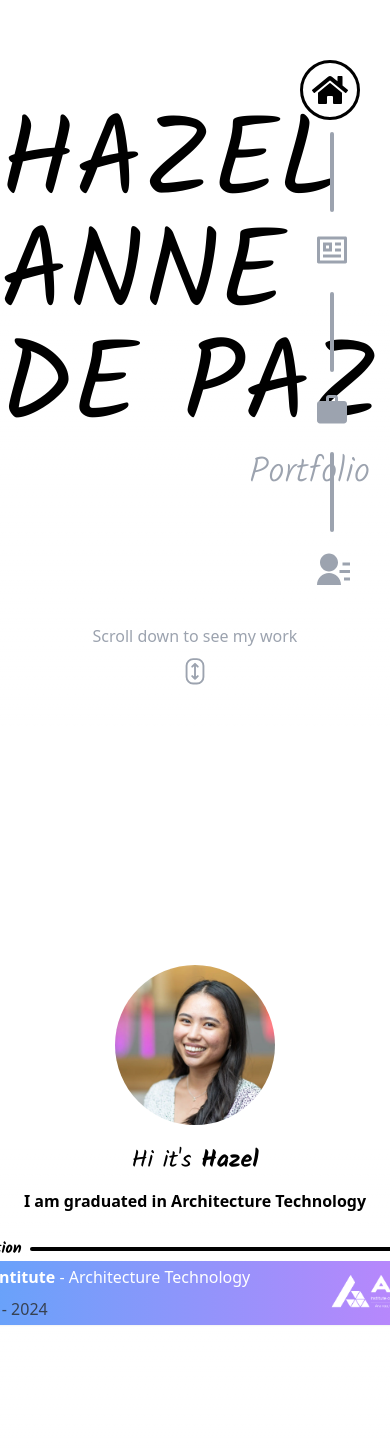
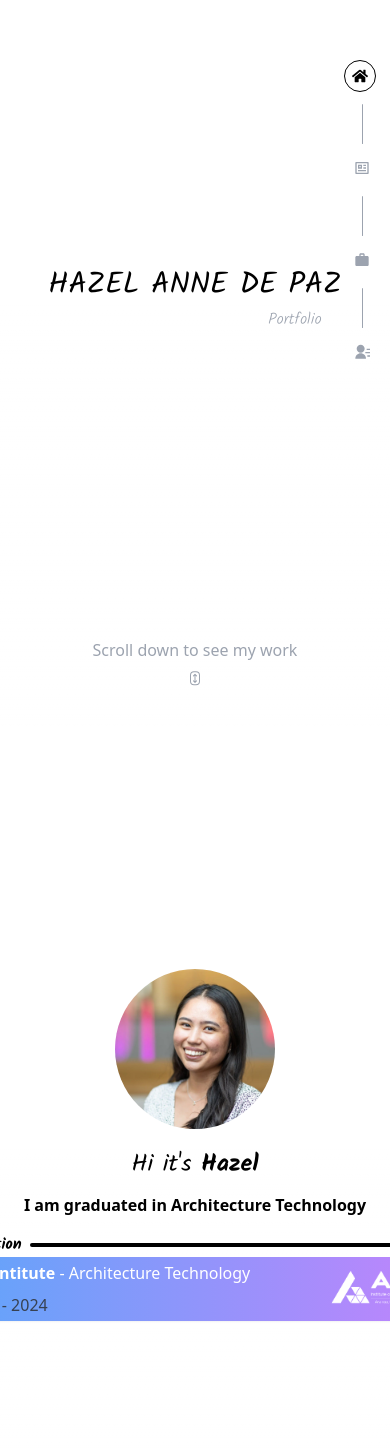
Before and after one commit to sudarshanm03986/HazelPortfolio-web, a React (Vite) app: page / in a window 390 px wide. Shown: the part 117-1568 px from the top of the page. Built offline with nearby package versions, Linux system fonts and the light colour scheme.

Commit message:
added mobile view

```diff
--- a/src/App.tsx
+++ b/src/App.tsx
@@ -53,7 +53,7 @@ function App() {
         }}
 
       > */}
-      <div className={`fixed right-5 top-[20vh]`}><Nav  activeSection={activeSection} /></div>
+      <div className={`fixed sm:right-5 right-1 top-[20vh]`}><Nav  activeSection={activeSection} /></div>
       {/* </motion.div> */}
       <Home/>
       <About/>
--- a/src/compoent/nav.tsx
+++ b/src/compoent/nav.tsx
@@ -32,7 +32,7 @@ const Nav = (props:any) => {
             initial="hidden"
             animate="visible"
             transition={{duration:0.5 , delay:0.25*(index - 0.5), type: "spring"}}
-            className=" h-20 w-1 rounded-full bg-gray-400 mb-2 "  />
+            className=" sm:h-20 sm:w-1 h-10  w-[1px] rounded-full bg-gray-400 mb-2 "  />
 
           )}
           <a
@@ -41,7 +41,7 @@ const Nav = (props:any) => {
               props.activeSection === tab.name
                 ? "text-black"
                 : "hover:text-black text-gray-400"
-            } relative rounded-full p-3 font-medium duration-300 transition focus-visible:outline-2 text-4xl`}
+            } relative rounded-full sm:p-3 p-2 font-medium duration-300 transition focus-visible:outline-2 sm:text-4xl `}
             style={{
               WebkitTapHighlightColor: "transparent",
             }}
@@ -51,7 +51,7 @@ const Nav = (props:any) => {
               <motion.span
 
                 layoutId="bubble"
-                className="absolute inset-0 z-10 border-[3px] rounded-full border-black mix-blend-difference"
+                className="absolute inset-0 z-10 sm:border-[3px]  border-[1px] rounded-full border-black mix-blend-difference"
                 transition={{ type: "spring", bounce: 0.1, duration: 0.8 }}
               />
             )}
--- a/src/layouts/appear.tsx
+++ b/src/layouts/appear.tsx
@@ -1,9 +1,13 @@
 import {motion, useAnimation, useInView} from "framer-motion";
 import { useEffect, useRef } from "react";
 
+interface Props {
+    children : JSX.Element,
+    width?: "fit-content" | "100%"
 
+}
 
-const Appear = (props:any) => {
+const Appear = ({children, width} : Props) => {
 
     //code
     const ref = useRef(null);
@@ -22,6 +26,7 @@ const Appear = (props:any) => {
 
     return (<div
             ref={ref}
+            style={{position: "relative", width: width}}
             >
         <motion.div
             variants={{
@@ -35,7 +40,7 @@ const Appear = (props:any) => {
                 delay:0.25
             }}>
 
-            {props.children}
+            {children}
 
         </motion.div>
     </div> );
--- a/src/layouts/screen.tsx
+++ b/src/layouts/screen.tsx
@@ -1,7 +1,7 @@
 const Screen = (props:any) => {
     return (
       <section className="w-[100%] min-h-[100vh] h-fit flex justify-center">
-        <div className=" lg:w-[80%] min-h-[100vh] h-fit ">
+        <div className=" sm:w-full lg:w-[80%] min-h-[100vh] h-fit ">
 
           {props.children}
 
--- a/src/views/About.tsx
+++ b/src/views/About.tsx
@@ -13,32 +13,43 @@ const About = () => {
         <div className="flex items-center flex-col justify-center h-screen gap-2">
 
             <Appear>
-            <img src={Pic}  className="rounded-full w-40"/>
+                <img src={Pic}  className="rounded-full w-40"/>
             </Appear>
             <Appear>
-            <h1 className="text-2xl text-center p-3">Hi it's <strong>Hazel</strong></h1>
-            <p className="font-semibold">I am graduated in Architecture Technology</p>
+                <div>
+                <h1 className="text-2xl text-center p-3">Hi it's <strong>Hazel</strong></h1>
+                <p className="font-semibold">I am graduated in Architecture Technology</p>
+                </div>
             </Appear>
-            <p></p>
+
 
             <div className=" p-2  w-[500px] h-fit ">
                 <div className="flex items-center gap-2">
-                <h1 className="font-semibold">Education</h1>
-                <div className=" bg-black w-full h-1 rounded" />
+                <Appear>
+                    <h1 className="font-semibold">Education</h1>
+                </Appear>
+                <Appear width="100%" >
+                <div className=" bg-black w-full h-1 rounded" ></div>
+                </Appear>
+
                 </div>
 
+                <Appear>
                 <div className=" bg-gradient-to-r from-blue-400 to-purple-400 rounded p-2 flex  justify-between shadow-sm h-16">
                 <div className="flex flex-col justify-center gap-2">
                 <p className="text-white"><strong>Ara Intitute</strong> - Architecture Technology</p>
                 <p className="text-gray-700">2020 - 2024</p>
                 </div>
 
+
                 <div className="h-full flex items-center">
                 <img src={AraPic} className=" w-28 	grayscale-[100%]  brightness-0  invert" />
 
                 </div>
 
+
                 </div>
+                </Appear>
 
 
             </div>
--- a/src/views/Home.tsx
+++ b/src/views/Home.tsx
@@ -11,11 +11,11 @@ const Home = () => {
                 <div className="flex h-[100vh] w-full items-center justify-center flex-col">
                     <div>
                     <Appear>
-                    <h1 className="text-[7rem] leading-none uppercase">Hazel Anne de Paz</h1>
+                    <h1 className="sm:text-[7rem] text-3xl leading-none uppercase">Hazel Anne de Paz</h1>
                     </Appear>
 
                     <Appear>
-                    <h1 className="text-gray-400 font-thin text-right py-2 px-5 text-4xl font-">Portfolio</h1>
+                    <h1 className="text-gray-400 font-thin text-right py-2 px-5 sm:text-4xl  font-">Portfolio</h1>
                     </Appear>
                     </div>
 
@@ -28,7 +28,7 @@ const Home = () => {
                         >
                         <div className="flex flex-col items-center justify-center text-gray-400 gap-2">
                         <p>Scroll down to see my work</p>
-                        <PiMouseScroll className="text-3xl"/>
+                        <PiMouseScroll className="sm:text-3xl"/>
                         </div>
 
                         </motion.div>
```
